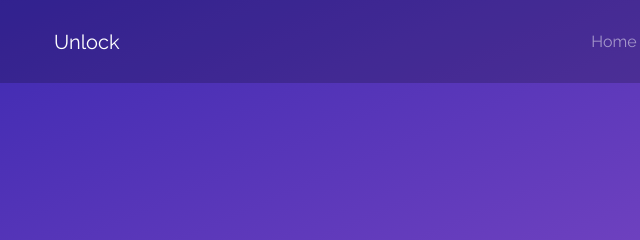
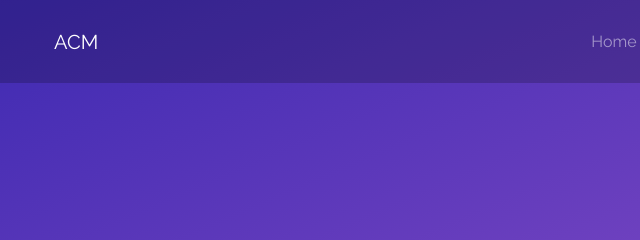
Before and after one commit to Cheeli99/ACM-Site, a plain HTML site: page unlock/index.html in a window 1280 px wide. Shown: the top 240 px of the page, 31-671 px from the left. Drawn offline with Linux system fonts and the light colour scheme; files whose address does not match are found by name.

Commit message:
Test edit to nav

```diff
--- a/unlock/index.html
+++ b/unlock/index.html
@@ -19,7 +19,7 @@
 
     <nav class="navbar navbar-expand-lg navbar-dark bg-dark probootstrap-navabr-dark">
         <div class="container">
-          <a class="navbar-brand" href="index.html">Unlock</a>
+          <a class="navbar-brand" href="index.html">ACM</a>
           <button class="navbar-toggler" type="button" data-toggle="collapse" data-target="#probootstrap-nav" aria-controls="probootstrap-nav" aria-expanded="false" aria-label="Toggle navigation">
             <span class="navbar-toggler-icon"></span>
           </button>
```
